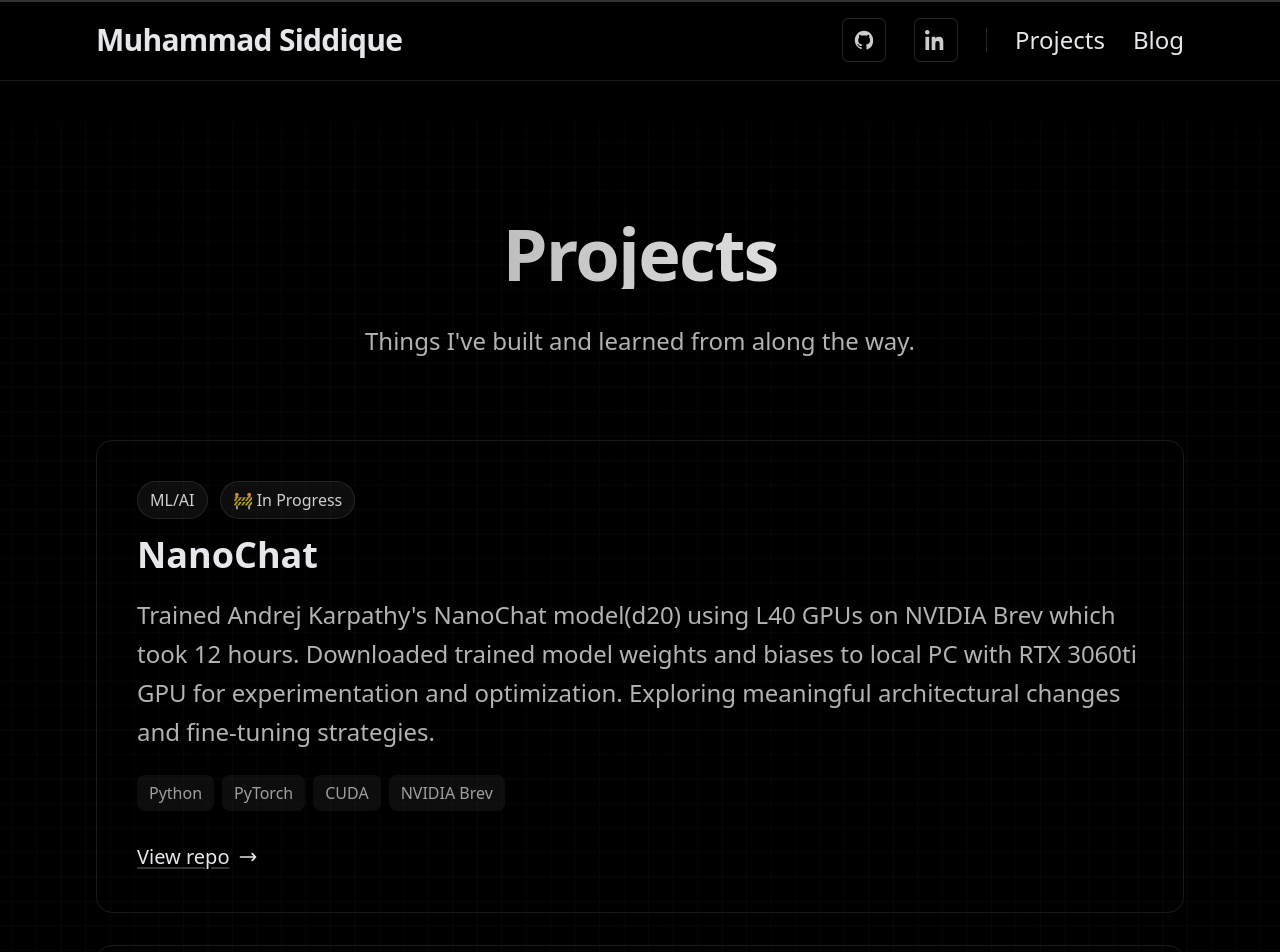
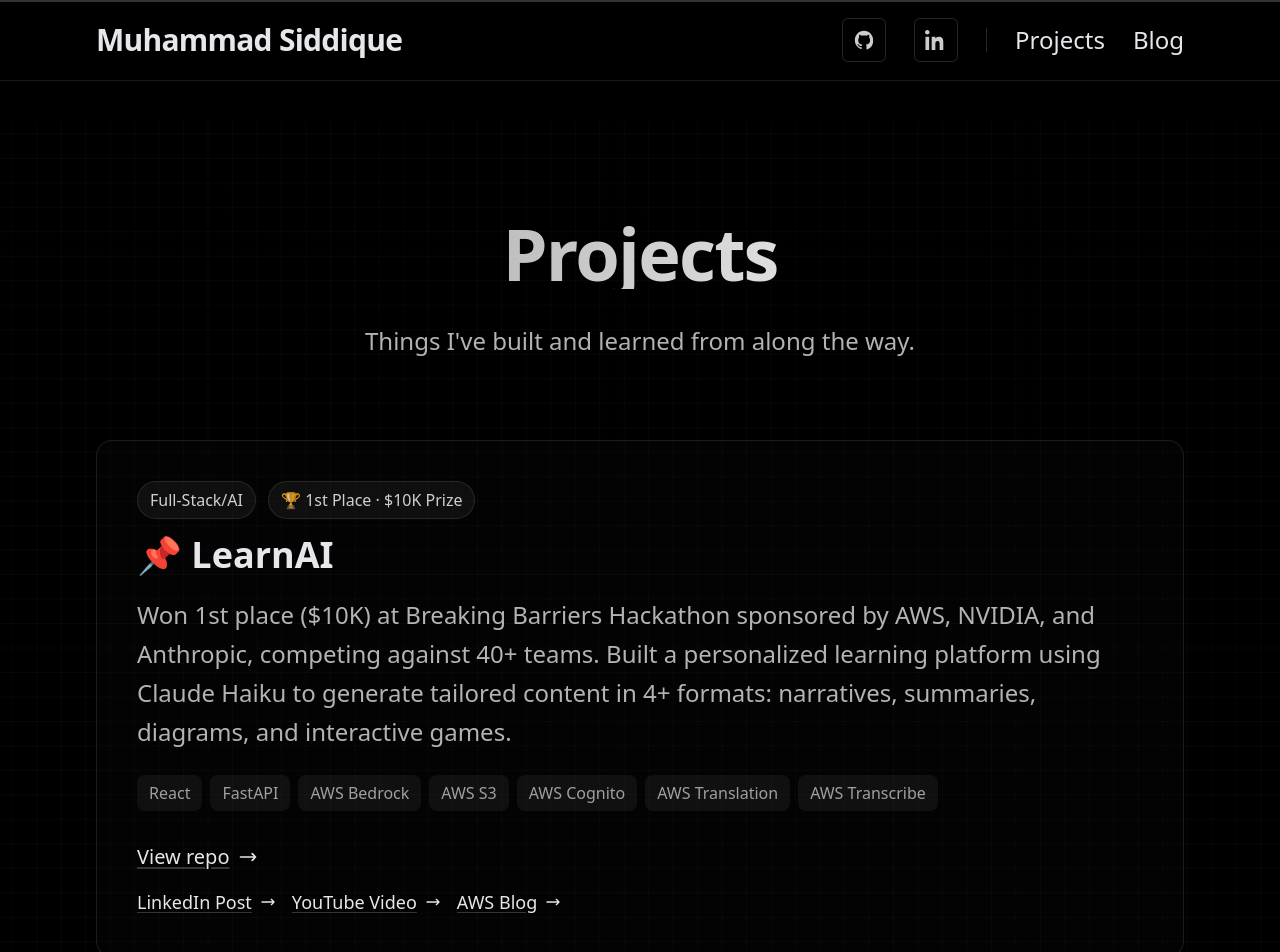
Before and after one commit to msiddique12/msdq-portfolio, a Next.js app: page /projects in a window 1280 px wide. Shown: the top 952 px of the page. Built offline with nearby package versions, Linux system fonts and the light colour scheme.

Commit message:
Pinned BB Hackathon Project in project page and added extra links

```diff
--- a/app/projects/page.tsx
+++ b/app/projects/page.tsx
@@ -5,8 +5,34 @@
 
 const projects = [
   {
+    title: "📌 LearnAI",
+    description:
+      "Won 1st place ($10K) at Breaking Barriers Hackathon sponsored by AWS, NVIDIA, and Anthropic, competing against 40+ teams. Built a personalized learning platform using Claude Haiku to generate tailored content in 4+ formats: narratives, summaries, diagrams, and interactive games.",
+    tech:
+      "React, FastAPI, AWS Bedrock, AWS S3, AWS Cognito, AWS Translation, AWS Transcribe",
+    link: "https://github.com/manvirchakal/LearnAI",
+    linkText: "View repo",
+    featured: true,
+    awards: ["Full-Stack/AI ", "🏆 1st Place · $10K Prize"],
+    extraLinks: [
+      {
+        label: "LinkedIn Post",
+        url: "https://www.linkedin.com/posts/msdq_breakingbarriers-hackathon-aws-activity-7244458852627234816-XUX5?utm_source=share&utm_medium=member_desktop&rcm=ACoAADZvKncB-A-xe7ca-EeDavT1jV65d0mQ_fQ",
+      },
+      {
+        label: "YouTube Video",
+        url: "https://youtu.be/ZjNkuizdiXc?si=A1PTZR5iF4z6gkNz",
+      },
+      {
+        label: "AWS Blog",
+        url: "https://aws.amazon.com/blogs/industries/introducing-breaking-barriers-initiative-building-generative-ai-applications-for-digital-inclusion/",
+      },
+    ],
+  },
+  {
     title: "NanoChat",
-    description: "Trained Andrej Karpathy's NanoChat model(d20) using L40 GPUs on NVIDIA Brev which took 12 hours. Downloaded trained model weights and biases to local PC with RTX 3060ti GPU for experimentation and optimization. Exploring meaningful architectural changes and fine-tuning strategies.",
+    description:
+      "Trained Andrej Karpathy's NanoChat model(d20) using L40 GPUs on NVIDIA Brev which took 12 hours. Downloaded trained model weights and biases to local PC with RTX 3060ti GPU for experimentation and optimization. Exploring meaningful architectural changes and fine-tuning strategies.",
     tech: "Python, PyTorch, CUDA, NVIDIA Brev",
     link: "https://github.com/msiddique12/nanochat",
     linkText: "View repo",
@@ -15,7 +41,8 @@
   },
   {
     title: "Coding Agent",
-    description: "Building a custom coding agent inspired by Claude Code and Q CLI to avoid subscription costs. Leveraging free LLM inference APIs like NVIDIA NIM for intelligent code generation and assistance. Early-stage development focused on core agent architecture and API integration.",
+    description:
+      "Building a custom coding agent inspired by Claude Code and Q CLI to avoid subscription costs. Leveraging free LLM inference APIs like NVIDIA NIM for intelligent code generation and assistance. Early-stage development focused on core agent architecture and API integration.",
     tech: "Python, NVIDIA NIM, LLM APIs, CLI Tools",
     link: "https://github.com/msiddique12/coding-agent",
     linkText: "View repo",
@@ -23,17 +50,9 @@
     awards: ["Agentic AI", "🚧 In Progress"],
   },
   {
-    title: "LearnAI",
-    description: "Won 1st place ($10K) at Breaking Barriers Hackathon sponsored by AWS, NVIDIA, and Anthropic, competing against 40+ teams. Built a personalized learning platform using Claude Haiku to generate tailored content in 4+ formats: narratives, summaries, diagrams, and interactive games.",
-    tech: "React, FastAPI, AWS Bedrock, AWS S3, AWS Cognito, AWS Translation, AWS Transcribe",
-    link: "https://github.com/manvirchakal/LearnAI",
-    linkText: "View repo",
-    featured: true,
-    awards: ["Full-Stack", "🏆 1st Place · $10K Prize"],
-  },
-  {
     title: "ResuBot",
-    description: "Interactive resume analyzer providing targeted feedback. Trained a Logistic Regression model on 2,400+ resumes. Built an NLP pipeline with NLTK and LanguageTool to calculate grammar scores and assess resume metrics.",
+    description:
+      "Interactive resume analyzer providing targeted feedback. Trained a Logistic Regression model on 2,400+ resumes. Built an NLP pipeline with NLTK and LanguageTool to calculate grammar scores and assess resume metrics.",
     tech: "Python, Scikit-Learn, Pandas, NLTK",
     link: "https://github.com/UTD-AIS-Mentorship/Resume-Grading-and-Job-Recommendation-Fall-22",
     linkText: "View repo",
@@ -42,7 +61,8 @@
   },
   {
     title: "VitaLife",
-    description: "A full-stack recipe search application that lets users discover recipes by ingredients or dish name using the Edamam Recipe API. Features detailed recipe information, ingredient lists, and a responsive design for seamless browsing across devices.",
+    description:
+      "A full-stack recipe search application that lets users discover recipes by ingredients or dish name using the Edamam Recipe API. Features detailed recipe information, ingredient lists, and a responsive design for seamless browsing across devices.",
     tech: "React, Node.js, Express, Axios, Tailwind CSS",
     link: "https://github.com/msiddique12/VitaLife-Website",
     linkText: "View repo",
@@ -51,7 +71,8 @@
   },
   {
     title: "YouTube Transcript Summarizer",
-    description: "A Chrome extension that generates concise summaries of YouTube video transcripts. Leverages the YouTube Transcript API for extraction and Hugging Face Transformers for advanced text summarization, with a Flask backend processing requests seamlessly.",
+    description:
+      "A Chrome extension that generates concise summaries of YouTube video transcripts. Leverages the YouTube Transcript API for extraction and Hugging Face Transformers for advanced text summarization, with a Flask backend processing requests seamlessly.",
     tech: "Python, Flask, Hugging Face Transformers, JavaScript, HTML, CSS",
     link: "https://github.com/msiddique12/YoutubeSummarizerExtension",
     linkText: "View repo",
@@ -59,6 +80,7 @@
     awards: ["Chrome Extension"],
   },
 ];
+
 
 export default function ProjectsPage() {
   return (
@@ -143,6 +165,8 @@
 
               <motion.a
                 href={project.link}
+                target="_blank"
+                rel="noopener noreferrer"
                 className="mt-8 inline-flex items-center gap-2 text-xl font-medium underline underline-offset-4 decoration-white/30 hover:decoration-white/70 group-hover:text-white transition-colors"
                 whileHover={{ x: 4 }}
                 transition={{ duration: 0.2 }}
@@ -152,6 +176,36 @@
                   <path strokeLinecap="round" strokeLinejoin="round" strokeWidth={2} d="M17 8l4 4m0 0l-4 4m4-4H3" />
                 </svg>
               </motion.a>
+                {project.extraLinks && (
+                  <div className="mt-4 flex flex-wrap gap-4">
+                    {project.extraLinks.map((extra, i) => (
+                      <motion.a
+                        key={i}
+                        href={extra.url}
+                        target="_blank"
+                        rel="noopener noreferrer"
+                        className="inline-flex items-center gap-2 text-lg font-medium underline underline-offset-4 decoration-white/30 hover:decoration-white/70 text-white/80 hover:text-white transition-colors"
+                        whileHover={{ x: 4 }}
+                        transition={{ duration: 0.2 }}
+                      >
+                        {extra.label}
+                        <svg
+                          className="w-4 h-4"
+                          fill="none"
+                          stroke="currentColor"
+                          viewBox="0 0 24 24"
+                        >
+                          <path
+                            strokeLinecap="round"
+                            strokeLinejoin="round"
+                            strokeWidth={2}
+                            d="M17 8l4 4m0 0l-4 4m4-4H3"
+                          />
+                        </svg>
+                      </motion.a>
+                    ))}
+                  </div>
+                )}
             </motion.article>
           ))}
         </div>
```
